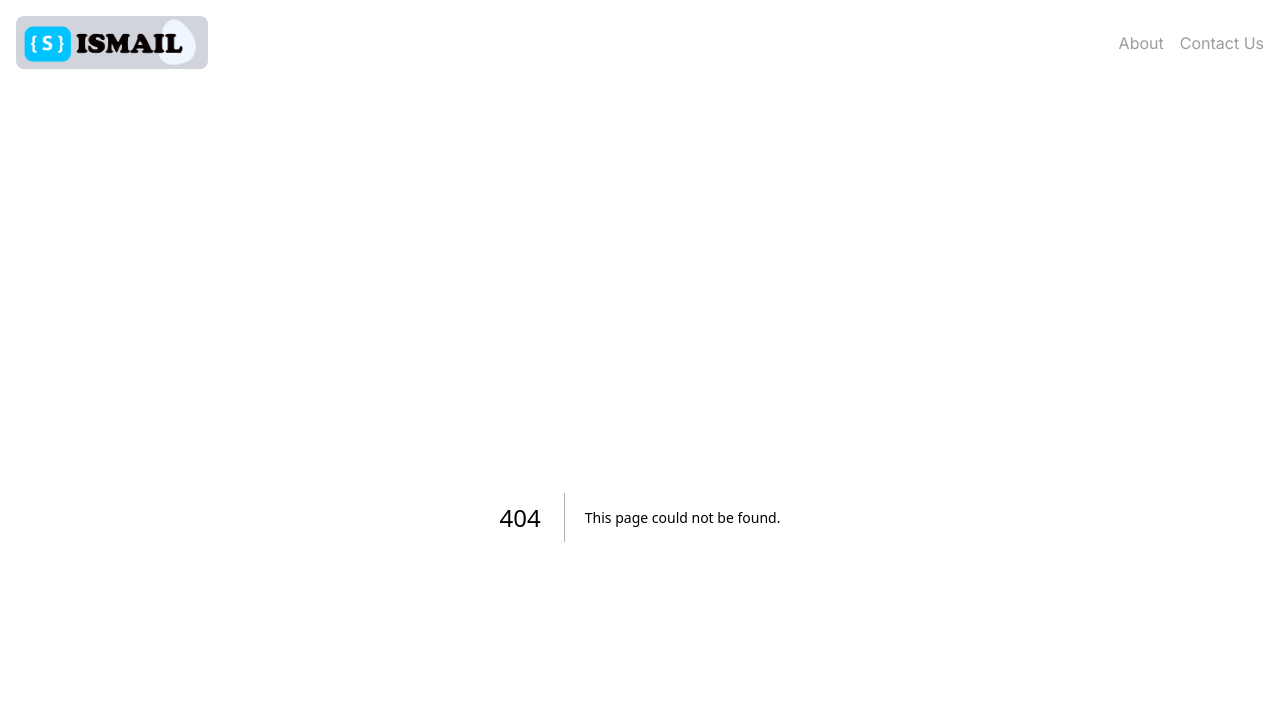
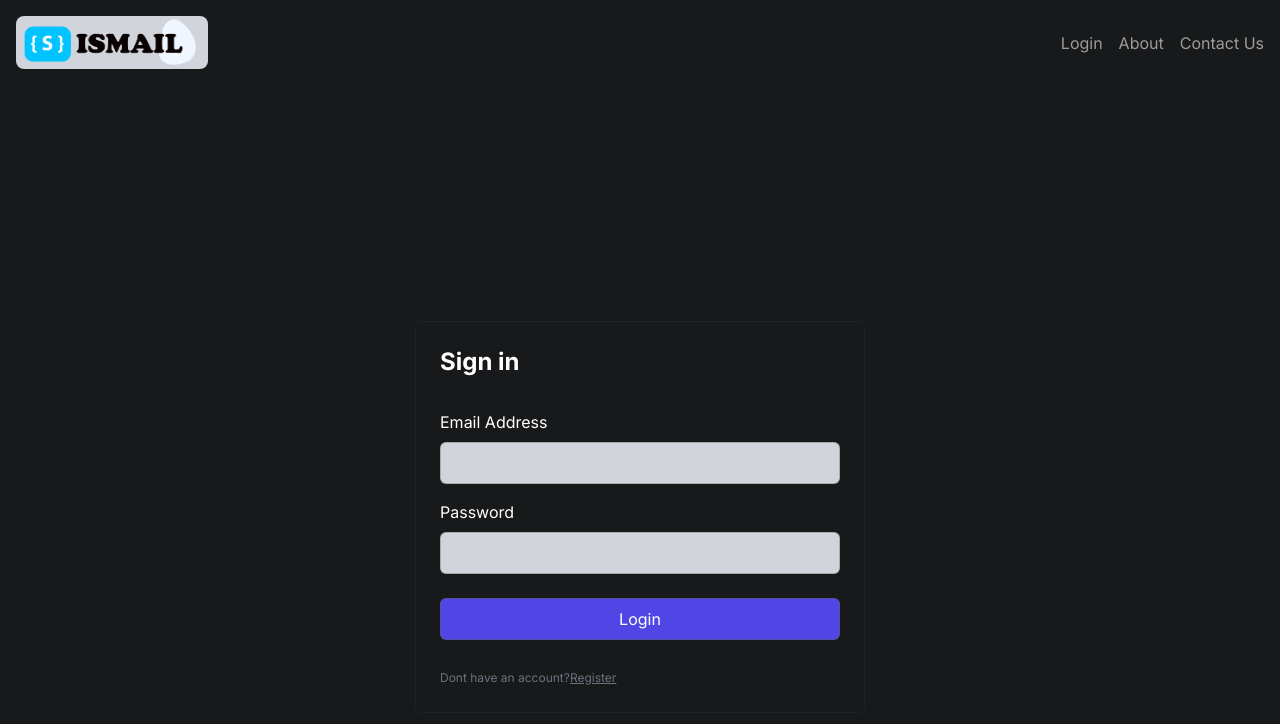
Before and after one commit to khandokarIsmailDev/eventry, a Next.js app: page /login in a window 1280 px wide. Before the commit this address had no page. Shown: the top 724 px of the page. Built offline with nearby package versions, Linux system fonts and the light colour scheme.

Commit message:
login page html and css only import

```diff
--- /dev/null
+++ b/app/login/page.js
@@ -0,0 +1,22 @@
+import LoginForm from "@/components/LoginForm";
+import React from "react";
+import Link from "next/link";
+
+const LoginPage = () => {
+  return (
+    <section className="h-screen grid place-items-center">
+      <div className="max-w-[450px] w-full mx-auto p-6 border border-gray-700/20 rounded-md">
+        <h4 className="font-bold text-2xl">Sign in</h4>
+        <LoginForm/>
+        <span className="text-center text-xs text-gray-500">
+          Dont have an account?
+          <Link className="underline hover:text-indigo-600" href="./register.html">
+            Register
+          </Link>
+        </span>
+      </div>
+    </section>
+  );
+};
+
+export default LoginPage;
--- /dev/null
+++ b/components/LoginForm.jsx
@@ -0,0 +1,25 @@
+import React from "react";
+
+const LoginForm = () => {
+  return (
+    <form className="login-form">
+      <div>
+        <label htmlFor="email">Email Address</label>
+        <input type="email" name="email" id="email" />
+      </div>
+
+      <div>
+        <label htmlFor="password">Password</label>
+        <input type="password" name="password" id="password" />
+      </div>
+      <button
+        type="submit"
+        className="btn-primary w-full mt-4 bg-indigo-600 hover:bg-indigo-800"
+      >
+        Login
+      </button>
+    </form>
+  );
+};
+
+export default LoginForm;
--- a/components/NavBar.jsx
+++ b/components/NavBar.jsx
@@ -1,5 +1,6 @@
 import React from "react";
 import Image from "next/image";
+import Link from "next/link";
 
 const NavBar = () => {
   return (
@@ -16,6 +17,7 @@
           </a>
         </div>
         <ul className="flex gap-4 text-[#9C9C9C]">
+          <li><Link href={'/login'}>Login</Link></li>
           <li>About</li>
           <li>Contact Us</li>
         </ul>
```
